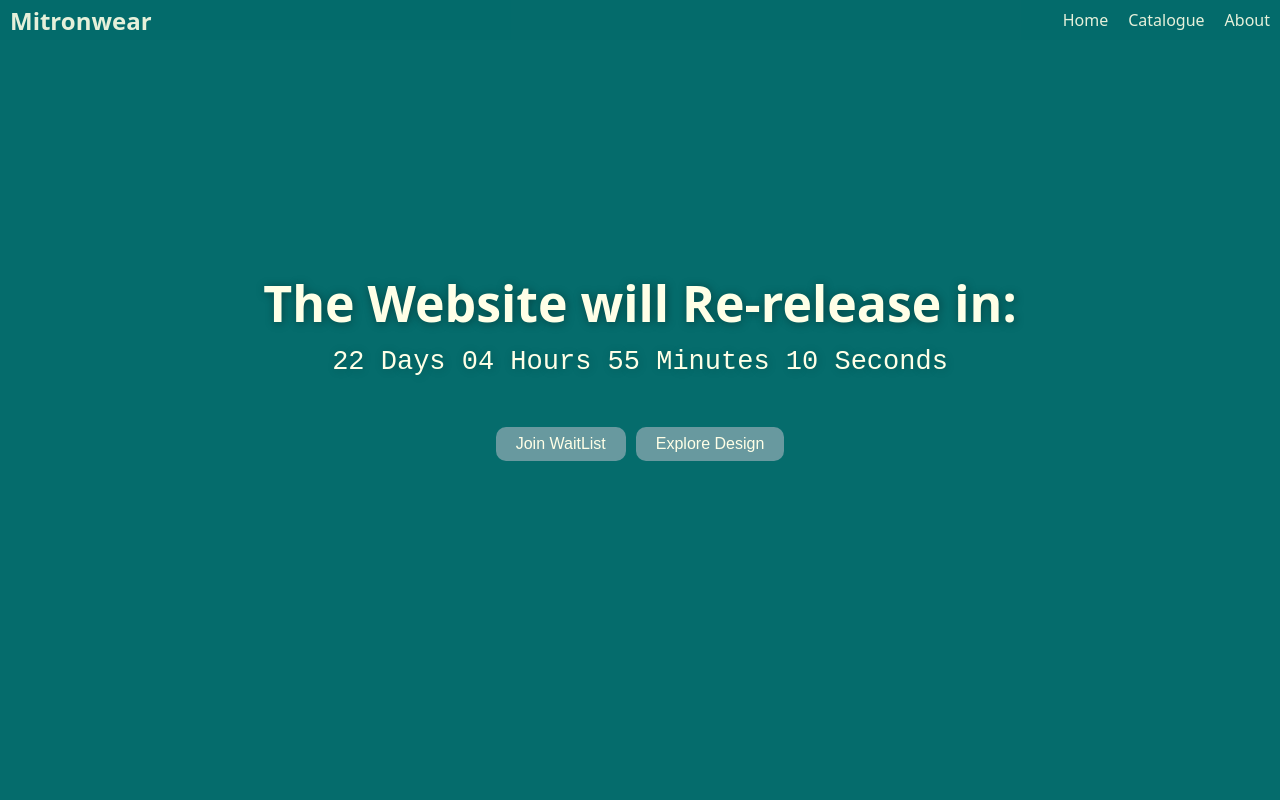
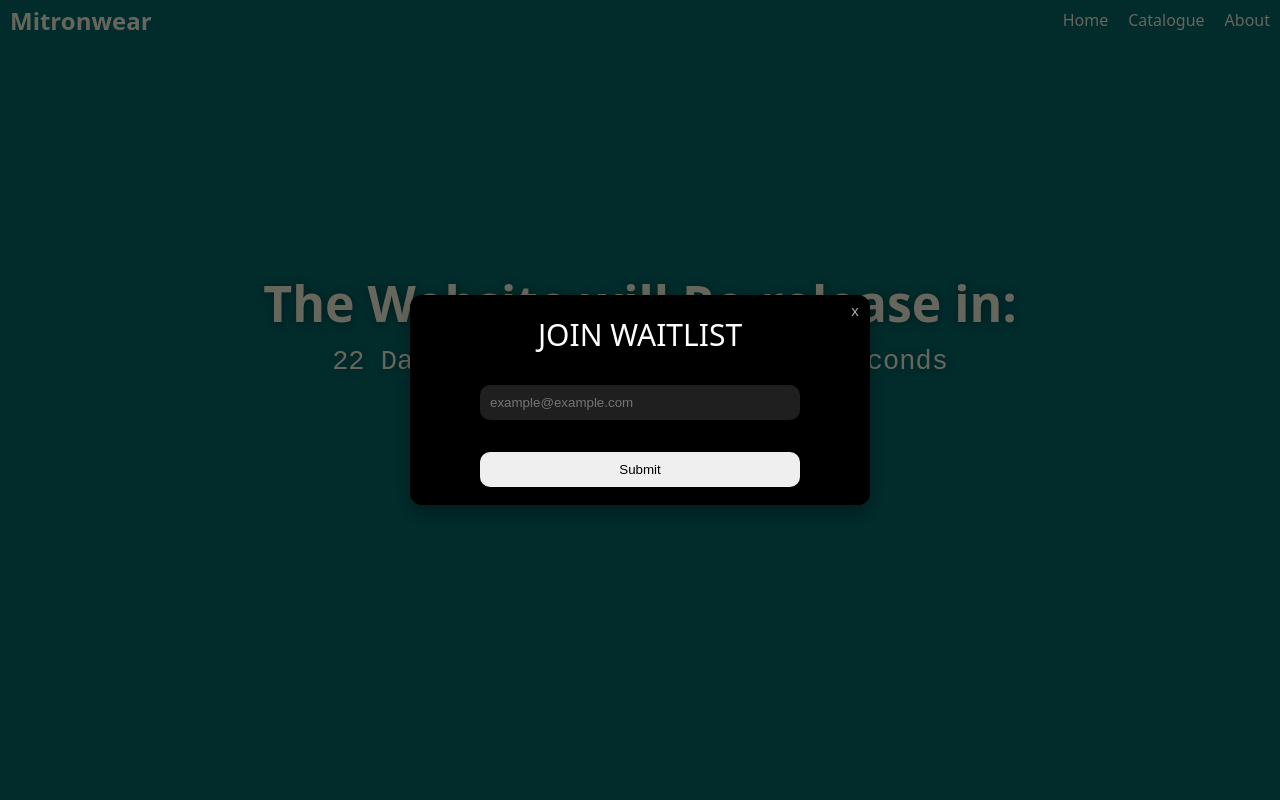
Before and after one commit to raunikdev/mitronwear, a React (Vite) app: page / in a window 1280 px wide. Both pictures are taken after a click on the button "Join WaitList". Shown: the top 800 px of the page. Built offline with nearby package versions, Linux system fonts and the light colour scheme.

Commit message:
api integration

```diff
--- a/package.json
+++ b/package.json
@@ -12,6 +12,7 @@
   "dependencies": {
     "@react-three/drei": "^10.5.1",
     "@react-three/fiber": "^9.2.0",
+    "axios": "^1.11.0",
     "react": "^19.1.0",
     "react-dom": "^19.1.0",
     "react-router-dom": "^7.7.0",
--- a/src/components/Home.jsx
+++ b/src/components/Home.jsx
@@ -1,12 +1,14 @@
 import React, { useState, useEffect } from "react";
 import "./css/Home.css";
 import Modal from "./Modal";
+import axios from "axios"
 
 function Home() {
   const [time, setTime] = useState(new Date());
   const [isModalOpen, setModalOpen] = useState(false);
   const [email, setEmail] = useState("");
   const [error, setError] = useState("");
+  const [sucessfully,setSucessfully] = useState("");
 
   useEffect(() => {
     const intervalId = setInterval(() => {
@@ -51,9 +53,19 @@ function Home() {
     setEmail(value);
     setError("");
   };
-  const handleSubmit = () => {
+  const handleSubmit = async () => {
     if (email) {
-      console.log(email, "sent sucessfully to database");
+
+      const response = await axios.post(`https://mitronwear-api.onrender.com/api/join-waitlist`,{email});
+      if(response?.status===200){
+        setModalOpen(false);
+      }else{
+        alert("email not saved . . . ")
+      }
+
+      // console.log(email, "sent sucessfully to database");
+      // setSucessfully(`${email}, is added in the waitlistergw`);
+
     } else {
       setError("Email cannot be empty");
     }
@@ -63,35 +75,39 @@ function Home() {
     <div className="home">
       {isModalOpen && (
         <Modal isOpen={() => {}} onClose={() => {}}>
-          <div
-            style={{
-              backgroundColor: "white",
-              height: "50px",
-              color: "black",
-              marginBottom: "4px",
-            }}
-          >
-            <div style={{ display: "flex" }}>
+          <div className="all-modal">
+            <div style={{ display: "flex",
+                          flexDirection: "column",
+                          justifyContent: "center",
+                          alignItems:"center",
+                          height:"100%",
+                          width:"100%",
+                          gap: "30px"
+             }}>
               <div>
-                <label htmlFor={"email"}>Enter you email id:</label>
+                <label className="enter-email-text" htmlFor={"email"}>JOIN WAITLIST</label>
               </div>
               <div>
                 <input
+                  type="email"
                   id="email"
                   value={email}
                   name={"email"}
                   onChange={handleEmailInput}
-                ></input>
+                  placeholder="example@example.com"
+                  className="input-fot-email"/>
                 <div
-                  style={{ color: "red", fontSize: "12px", marginTop: "2px" }}
+                  style={ {color: email? "white":"red", fontSize: "12px", marginTop: "2px" }}
                 >
-                  {error}
+                  {email? sucessfully: error}
                 </div>
               </div>
+              <button className="submit-button"
+                      onClick={handleSubmit}>Submit</button>
+
             </div>
 
-            <button onClick={handleSubmit}>Submit</button>
-            <button onClick={handleModalClose}>Close</button>
+            <button onClick={handleModalClose} className="close-button">x</button>
           </div>
         </Modal>
       )}
@@ -99,7 +115,7 @@ function Home() {
       <p className="timer-heading">The Website will Re-release in:</p>
       <p className="clock">{Timer()}</p>
       <div className="join-explore">
-        <button className="join-waitlist" >
+        <button className="join-waitlist" onClick={handleJoinWaitList}>
           Join WaitList
         </button>
         <a href="#tshirtheader">
--- a/src/components/Modal.jsx
+++ b/src/components/Modal.jsx
@@ -6,9 +6,9 @@ function Modal({ isOpen, onClose, children }) {
   return (
     <div className="modal-overlay">
       <div className="modal-content">
-        <span className="modal-close" onClick={onClose}>
+        {/* <span className="modal-close" onClick={onClose}>
           &times;
-        </span>
+        </span> */}
         {children}
       </div>
     </div>
--- a/src/components/css/Home.css
+++ b/src/components/css/Home.css
@@ -36,6 +36,88 @@
 
   /* height: 30px; */
 }
+.all-modal{
+  background-color: rgba(0, 0, 0, 0);
+  height: 100%;
+  width: 100%;
+  color: rgb(255, 255, 255);
+  margin-bottom: 4px;
+  position:absolute;
+  top: 0;
+  bottom: 0;
+  right: 0;
+  left: 0;
+  display: flex;
+  justify-content: center;
+  align-items: center;
+}
+
+.close-button{
+  top: 5px;
+  right: 5px;
+  position: absolute;
+  font-size: 15px;
+  cursor: pointer;
+  color: rgb(172, 172, 172);
+  border: none;
+  background-color: transparent;
+  height: 20px;
+  width: 20px;
+  transition: opacity 0.15s;
+}
+.close-button:hover{
+  opacity: 0.7;
+}
+.enter-email-text{
+  font-size: 30px;
+
+}
+.input-fot-email{
+  padding: 10px;
+  width: 300px;
+  border-radius: 10px;
+  border: none;
+  background-color: rgb(31, 31, 31);
+  color:white;
+}
+
+.modal-overlay {
+  position: fixed;
+  top: 0;
+  left: 0;
+  width: 100%;
+  height: 100%;
+  background-color: rgba(0, 0, 0, 0.6);
+  display: flex;
+  justify-content: center;
+  align-items: center;
+  z-index: 999;
+}
+
+.modal-content {
+  background: rgb(0, 0, 0);
+  padding: 30px;
+  border-radius: 12px;
+  height: 150px;
+  width: 100%;
+  max-width: 400px;
+  position: relative;
+  box-shadow: 0 8px 16px rgba(0, 0, 0, 0.3);
+}
+.submit-button{
+  width: 320px;
+  padding: 10px 10px;
+  font-weight: 500;
+  border-radius: 10px;
+  border:none;
+  cursor: pointer;
+  transition: opacity 0.2s;
+}
+
+.submit-button:hover{
+  opacity: 0.8;
+}
+
 @media(max-width: 703px){
   .timer-heading{
     font-size: 30px;
--- a/src/index.css
+++ b/src/index.css
@@ -12,34 +12,3 @@ html {
 body {
   margin: 0;
 }
-
-.modal-overlay {
-  position: fixed;
-  top: 0;
-  left: 0;
-  width: 100%;
-  height: 100%;
-  background-color: rgba(0, 0, 0, 0.6);
-  display: flex;
-  justify-content: center;
-  align-items: center;
-  z-index: 999;
-}
-
-.modal-content {
-  background: white;
-  padding: 30px;
-  border-radius: 12px;
-  width: 90%;
-  max-width: 400px;
-  position: relative;
-  box-shadow: 0 8px 16px rgba(0, 0, 0, 0.3);
-}
-
-.modal-close {
-  position: absolute;
-  top: 12px;
-  right: 16px;
-  font-size: 24px;
-  cursor: pointer;
-}
```
Also changed, not shown: 1 other file (tests, documents, lock files or other folders).
